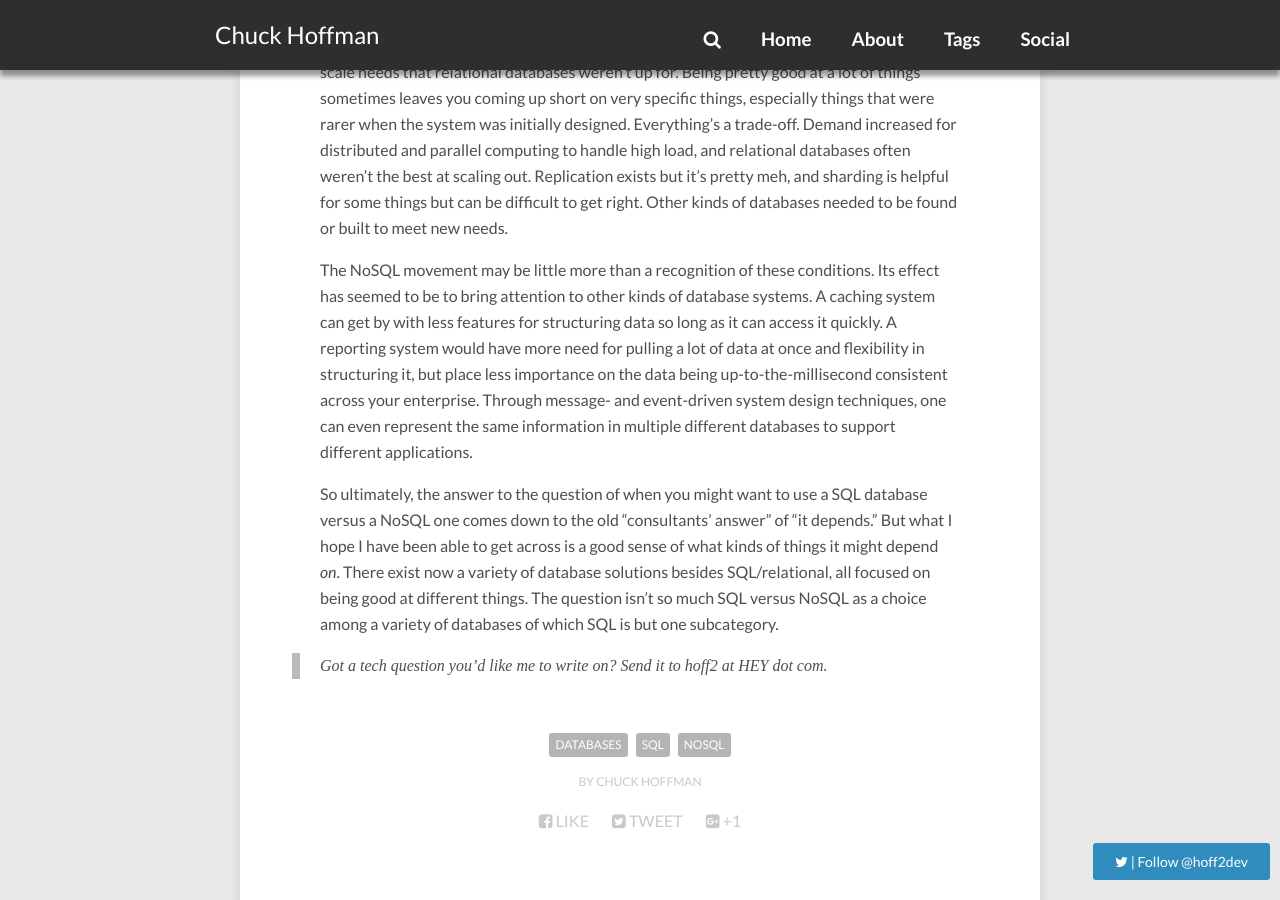
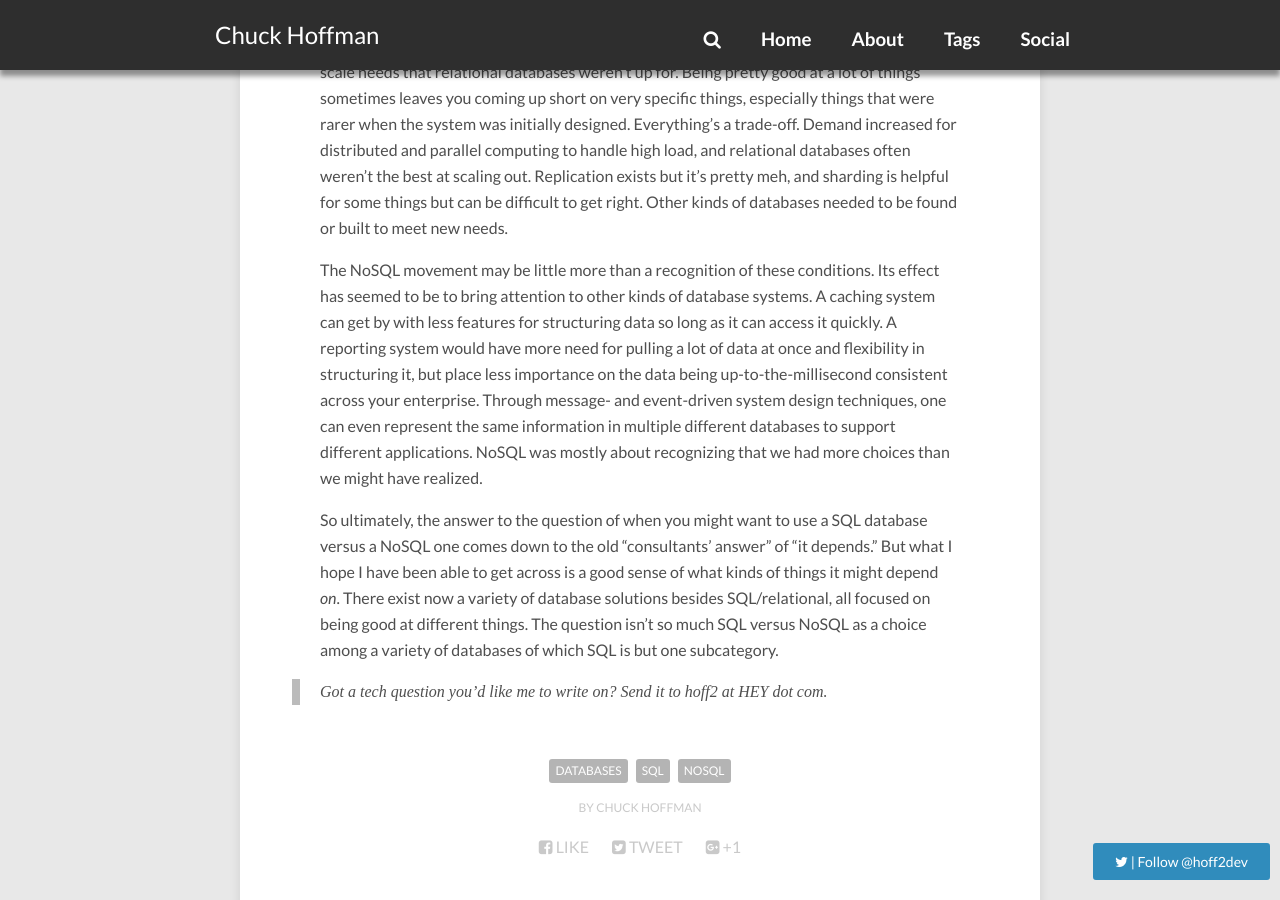
Before and after one commit to hoff2/hoff2.github.io, a Jekyll site: the page built from _posts/2020-12-14-sql-and-nosql.md, in a window 1280 px wide and 900 px high, scrolled down 1899 px. Built offline with Jekyll 4.4.1, drawn with Linux system fonts in a browser that asks for light colours; nearby versions of some CDN libraries; comment, search, counter and statistics services are not loaded.

Commit message:
minor reword2

```diff
--- a/_posts/2020-12-14-sql-and-nosql.md
+++ b/_posts/2020-12-14-sql-and-nosql.md
@@ -91,7 +91,8 @@ pulling a lot of data at once and flexibility in structuring it, but place less
 importance on the data being up-to-the-millisecond consistent across your
 enterprise. Through message- and event-driven system design techniques, one can
 even represent the same information in multiple different databases to support
-different applications.
+different applications. NoSQL was mostly about recognizing that we had more
+choices than we might have realized.
 
 So ultimately, the answer to the question of when you might want to use a SQL
 database versus a NoSQL one comes down to the old "consultants' answer" of "it
```
